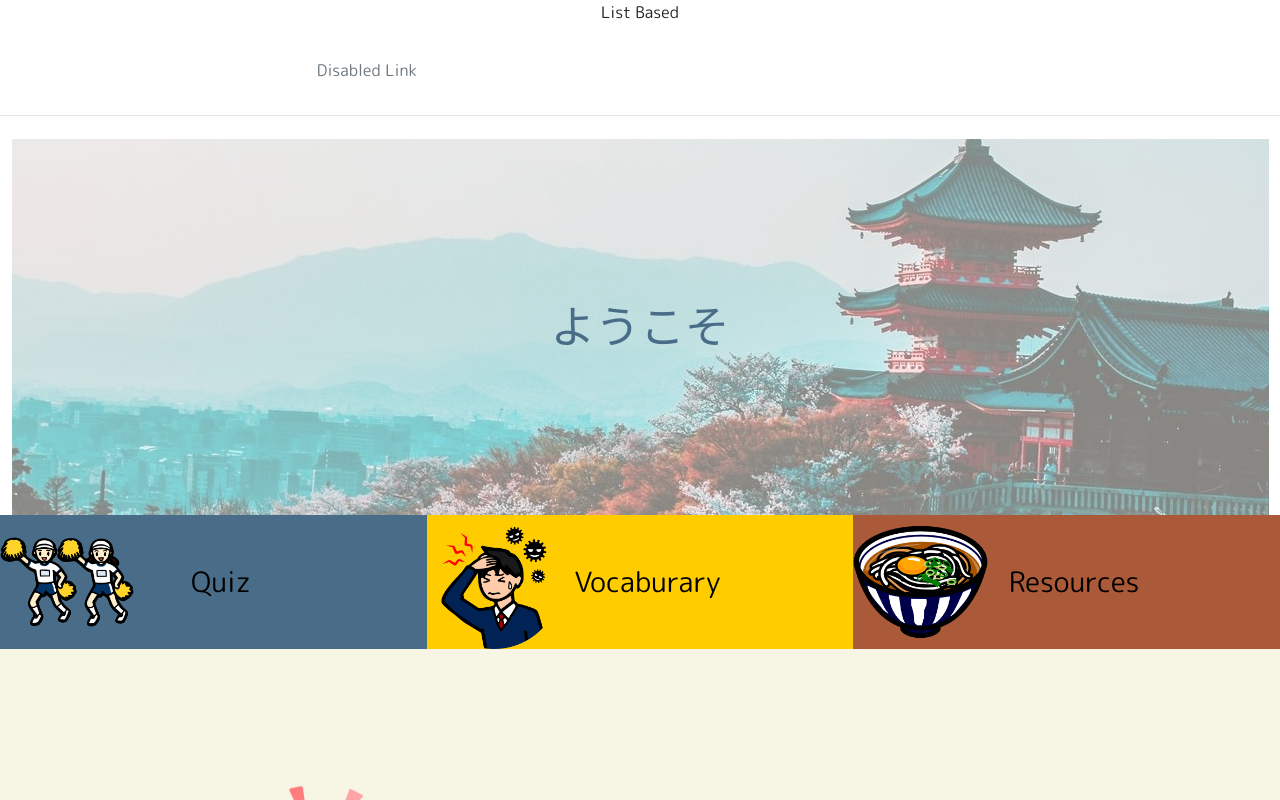
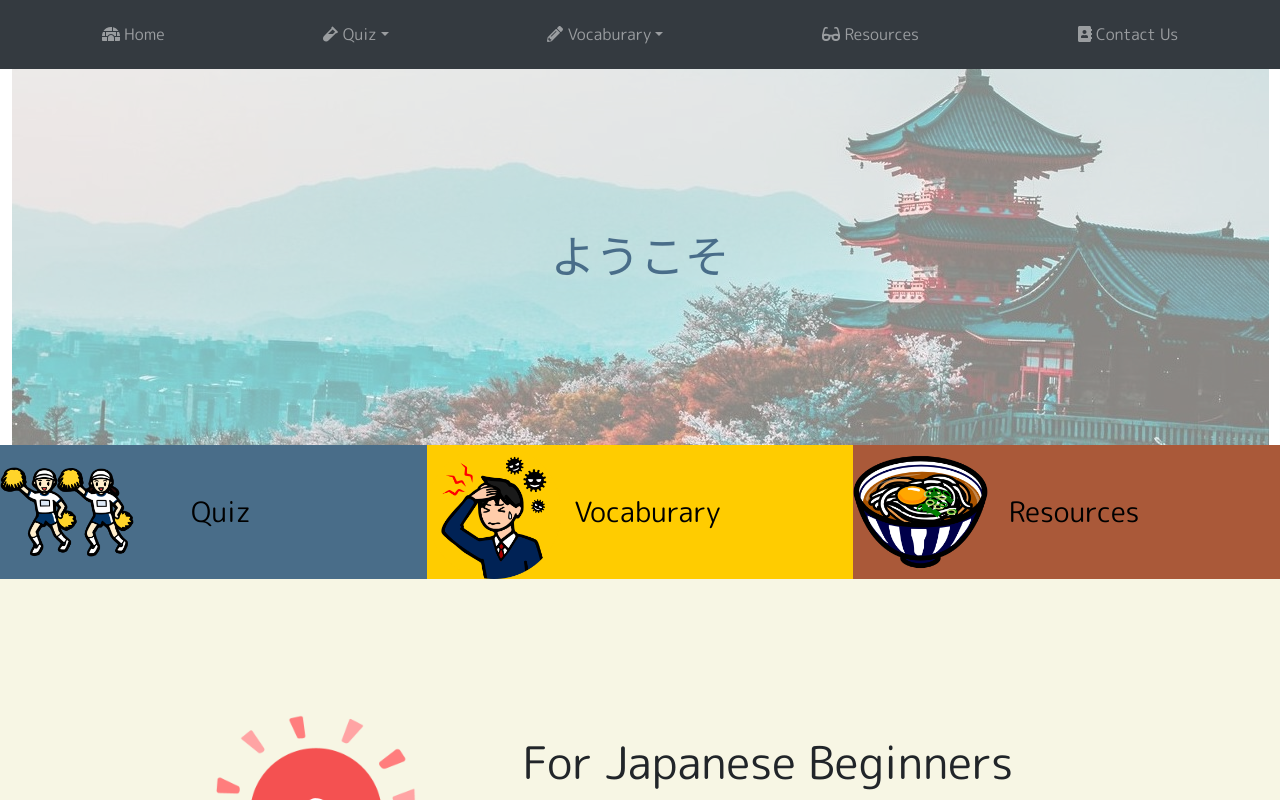
Before and after one commit to hejthere/jpisfun, a React (Create React App) app: page / in a window 1280 px wide. Shown: the top 800 px of the page. Built offline with nearby package versions, Linux system fonts and the light colour scheme; the HTML template or start-up script is replaced by a standard one.

Commit message:
creating dev branch to keep development branch and deploying branch separate

```diff
--- a/src/App.js
+++ b/src/App.js
@@ -1,8 +1,8 @@
 import React, { Component } from 'react';
 import { Switch, Route, Link} from 'react-router-dom';
-// import Navbar from 'react-bootstrap/Navbar';
-// import Nav from 'react-bootstrap/Nav';
-// import NavDropdown from 'react-bootstrap/NavDropdown';
+import Navbar from 'react-bootstrap/Navbar';
+import Nav from 'react-bootstrap/Nav';
+import NavDropdown from 'react-bootstrap/NavDropdown';
 import Container from 'react-bootstrap/Container';
 import Home from './component/Home/Home'
 import Test from './component/JapaneseQuiz/Test/Test'
@@ -22,7 +22,6 @@ import Katakana from './component/JapaneseQuiz/katakana/Katakana';
 import SavedQuotes from './component/Vocaburary/SavedQuotes';
 import JapaneseQuiz from './component/JapaneseQuiz/JapaneseQuiz';
 import Vocaburary from './component/Vocaburary/Vocaburary';
-import { Nav, NavItem, NavLink } from 'reactstrap';
 
 class App extends Component {
 
@@ -33,26 +32,7 @@ class App extends Component {
    <div>
 
    <Container fluid>
-
-   <div>
-      <p>List Based</p>
-      <Nav>
-        <NavItem>
-          <NavLink href="/">Link</NavLink>
-        </NavItem>
-        <NavItem>
-          <NavLink href="/test">Link</NavLink>
-        </NavItem>
-        <NavItem>
-          <NavLink href="/jpisfun/test">Another Link</NavLink>
-        </NavItem>
-        <NavItem>
-          <NavLink disabled href="#">Disabled Link</NavLink>
-        </NavItem>
-      </Nav>
-      <hr />
-    </div>
-   {/* <Navbar collapseOnSelect expand='md' bg="dark" variant="dark">
+   <Navbar collapseOnSelect expand='md' bg="dark" variant="dark">
    <Navbar.Toggle />
    <Navbar.Collapse>
     <Nav id='navBar1' className='navBar' fill fluid>
@@ -70,7 +50,7 @@ class App extends Component {
     <Link className='nav-link' to='/contactus'><FontAwesomeIcon icon={faAddressBook} /> Contact Us</Link>
     </Nav>
     </Navbar.Collapse>
-    </Navbar> */}
+    </Navbar>
     </Container>
 
 
```
